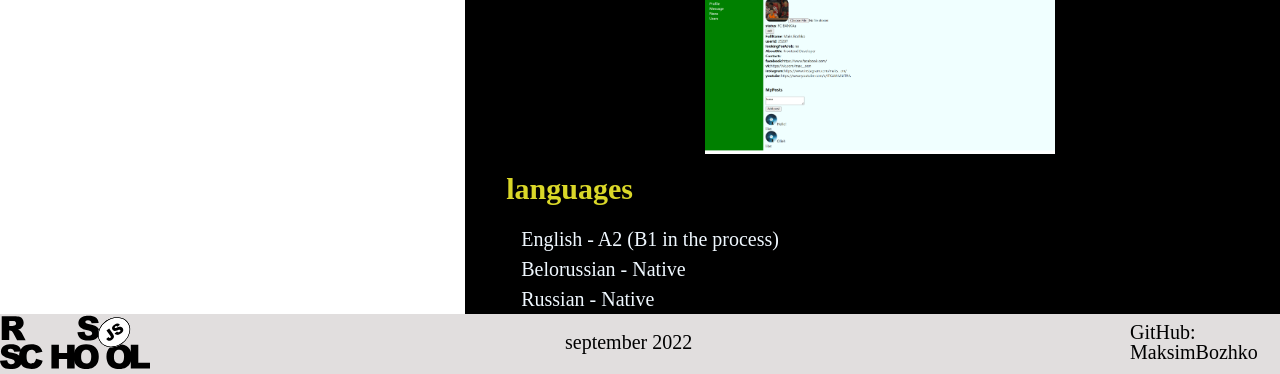
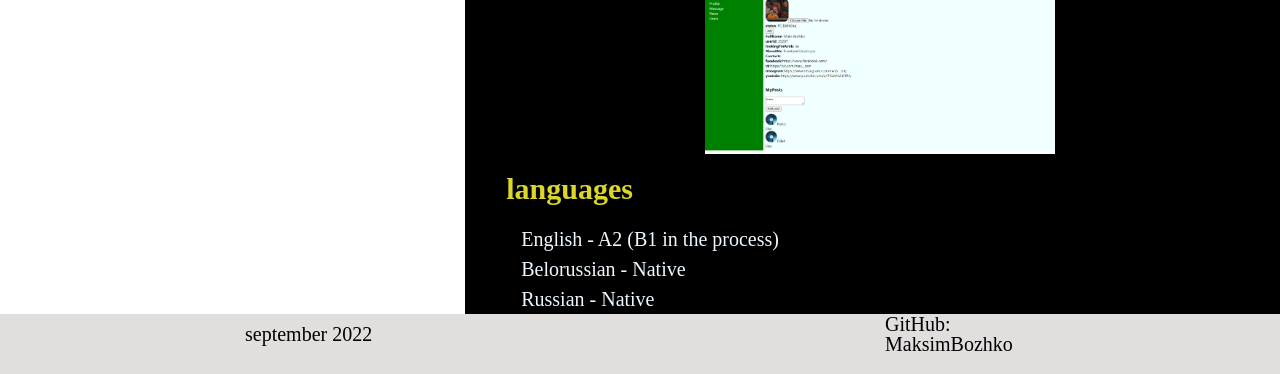
Before and after one commit to MaksimBozhko/test-cv, a plain HTML site: page index.html in a window 1280 px wide. Shown: the part 943-1317 px from the top of the page. Drawn offline with Linux system fonts and the light colour scheme.

Commit message:
delete logo rs

```diff
--- a/css/style.css
+++ b/css/style.css
@@ -357,7 +357,7 @@ font-size: 40px;
     margin: auto;
     max-width: 1300px;
     display: flex;
-    justify-content: space-between;
+    justify-content: space-around;
     align-items: center;
 }
 .footer-item  {
--- a/index.html
+++ b/index.html
@@ -102,7 +102,6 @@
         </main>
         <footer class="footer">
             <div class="footer-list">
-                <div class="footer-item"><a class="footer-rs-logo" href="https://rs.school/js/"><img src="img/rs_school_js.svg" alt=""></a></div>
                 <div class="footer-item footer-date">september 2022</div>
                 <div class="footer-item"><a class="footer-git" href="https://github.com/MaksimBozhko">GitHub: MaksimBozhko</a></div>
             </div>
```
